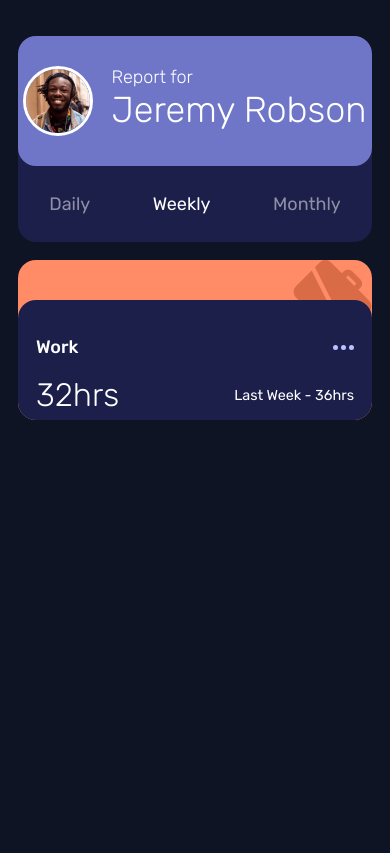
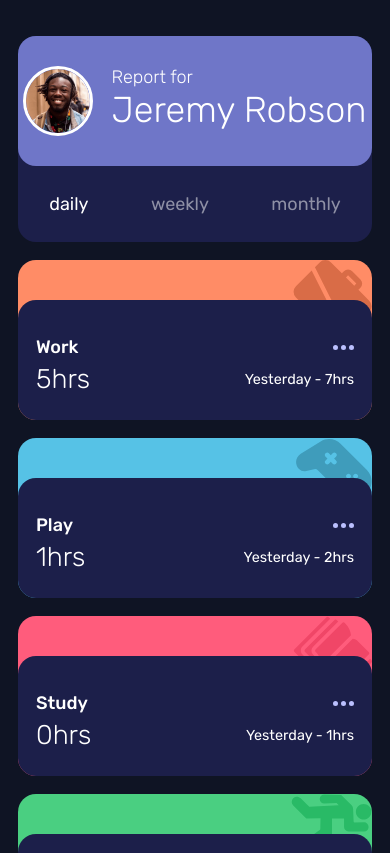
Before and after one commit to blaqbox-prime/time-tracking-dash, a React (Create React App) app: page / in a window 390 px wide. Shown: the top 853 px of the page. Built offline with nearby package versions, Linux system fonts and the light colour scheme.

Commit message:
mobile complete

```diff
--- a/src/Card.js
+++ b/src/Card.js
@@ -29,7 +29,7 @@ export default function Card({title, primaryMetrics, secondaryMetrics}) {
                     <h1 className='fw-heavy'>{title}</h1>
                     <img src="images/icon-ellipsis.svg" alt="more" className='more-icon'/>
                 </div>
-                <div className="row-sb">
+                <div className="row-sb Card__body">
                     <h2 className='primaryMetrics fw-light'>{primaryMetrics}</h2>
                     <p className='secondaryMetrics'>{secondaryMetrics}</p>
                 </div>
@@ -39,7 +39,22 @@ export default function Card({title, primaryMetrics, secondaryMetrics}) {
 }
 
 // Long Card
-export function LongCard(){
+export function LongCard({filterDash, currentFilter}){
+
+    function buildFilters(){
+        let filterOpts = ['daily','weekly','monthly'];
+        return(
+        <ul className="filters">
+            {filterOpts.map((opt,idx) => {
+                if(opt === currentFilter){
+                    return <li key={idx} onClick={() => {filterDash(opt)}} className='active'>{opt}</li>
+                }else{
+                    return <li key={idx} onClick={() => {filterDash(opt)}}>{opt}</li>
+                }
+            })}
+        </ul>
+        );
+    }
     return (
         <div className="LongCard">
             <div className="LongCard__top">
@@ -52,11 +67,7 @@ export function LongCard(){
                 </div>
             </div>
             {/* Filters */}
-                <ul className="filters">
-                    <li>Daily</li>
-                    <li className='active'>Weekly</li>
-                    <li>Monthly</li>
-                </ul>
+                {buildFilters()}
 
         </div>
     );
--- a/src/Dashboard.jsx
+++ b/src/Dashboard.jsx
@@ -1,12 +1,49 @@
-import React, {useState} from 'react'
+import React, {useState, useEffect} from 'react'
 import './dashboard.css'
 import Card, {LongCard} from './Card';
 
 function Dashboard() {
+    const [filter, setFilter] = useState('daily');
+    const [data, setData] = useState([]);
+
+    // Load data into state on render
+    useEffect(() => {
+        fetch('data.json').then(data => {
+            return data.json();
+        }).then(data => {console.log(data); setData(data)});
+    },[]);
+
+    // change filter function.
+    function changeFilter(newValue){
+        const validFilters = ['weekly','daily','monthly'];
+        if(validFilters.includes(newValue)){
+            setFilter(newValue);
+            console.log(newValue);
+        }else{
+            console.log(validFilters.includes(newValue))
+            console.log('entered value: ' + newValue);
+            console.log('default Filter: daily')
+        }
+    }
+
+    // Build Dash Cards
+    function buildCards(){
+        switch(filter){
+            case 'daily' :
+                return data.map((card, idx) => <Card key={idx} title={card.title} primaryMetrics={`${card.timeframes.daily.current}hrs`} secondaryMetrics={`Yesterday - ${card.timeframes.daily.previous}hrs`}/>);
+            case 'weekly' :
+                return data.map((card, idx) => <Card key={idx} title={card.title} primaryMetrics={`${card.timeframes.weekly.current}hrs`} secondaryMetrics={`Last week - ${card.timeframes.weekly.previous}hrs`}/>);
+            case 'monthly' :
+                return data.map((card, idx) => <Card key={idx} title={card.title} primaryMetrics={`${card.timeframes.monthly.current}hrs`} secondaryMetrics={`Last month - ${card.timeframes.monthly.previous}hrs`}/>);
+            default: return;
+        }
+    }
+
     return (
         <div className="Dashboard">
-            <LongCard/>
-            <Card title='Work' primaryMetrics='32hrs' secondaryMetrics='Last Week - 36hrs'/>
+            <LongCard filterDash={changeFilter} currentFilter={filter}/>
+            {buildCards()}
+            {/* <Card title='Work' primaryMetrics='32hrs' secondaryMetrics='Last Week - 36hrs'/> */}
         </div>
     )
 }
--- a/src/dashboard.css
+++ b/src/dashboard.css
@@ -73,13 +73,13 @@
     bottom: 0;
 }
 .Card__header{
-    margin-bottom: 1rem;
+    margin-bottom: .3rem;
 }
 .Card h1{
     font-size: 1rem;
 }
 .Card h2{
-    font-size: 1.8rem;
+    font-size: 1.5rem;
 }
 
 .Card p{
--- a/src/index.css
+++ b/src/index.css
@@ -2,7 +2,7 @@
   font-size: 18px;
   /* Primary Colors */
   --light-red: hsl(15, 100%, 70%);
-  --sofy-blue: hsl(195, 74%, 62%);
+  --soft-blue: hsl(195, 74%, 62%);
   --light-red-2: hsl(348, 100%, 68%);
   --lime-green: hsl(145, 58%, 55%);
   --violet: hsl(264, 64%, 52%);
```
